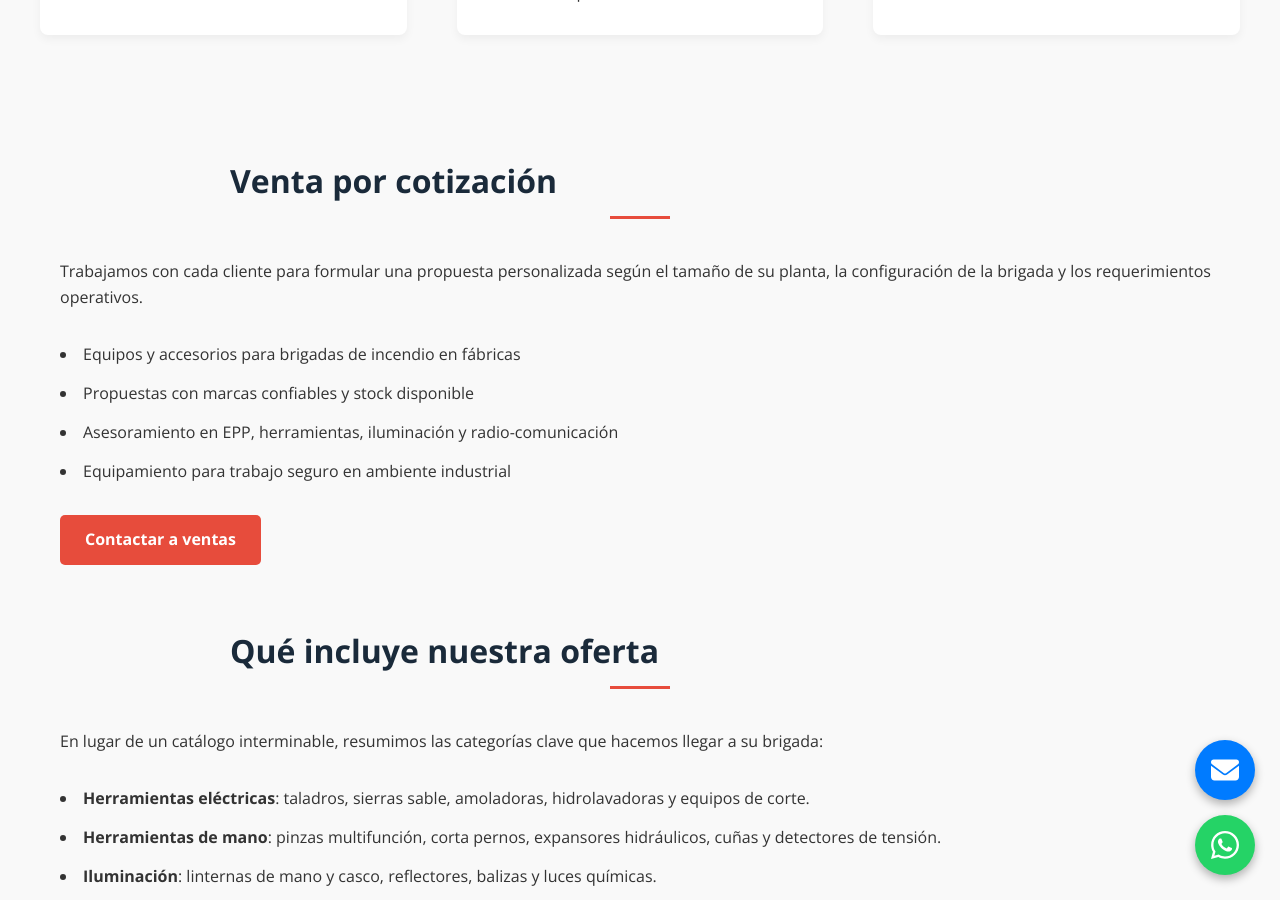
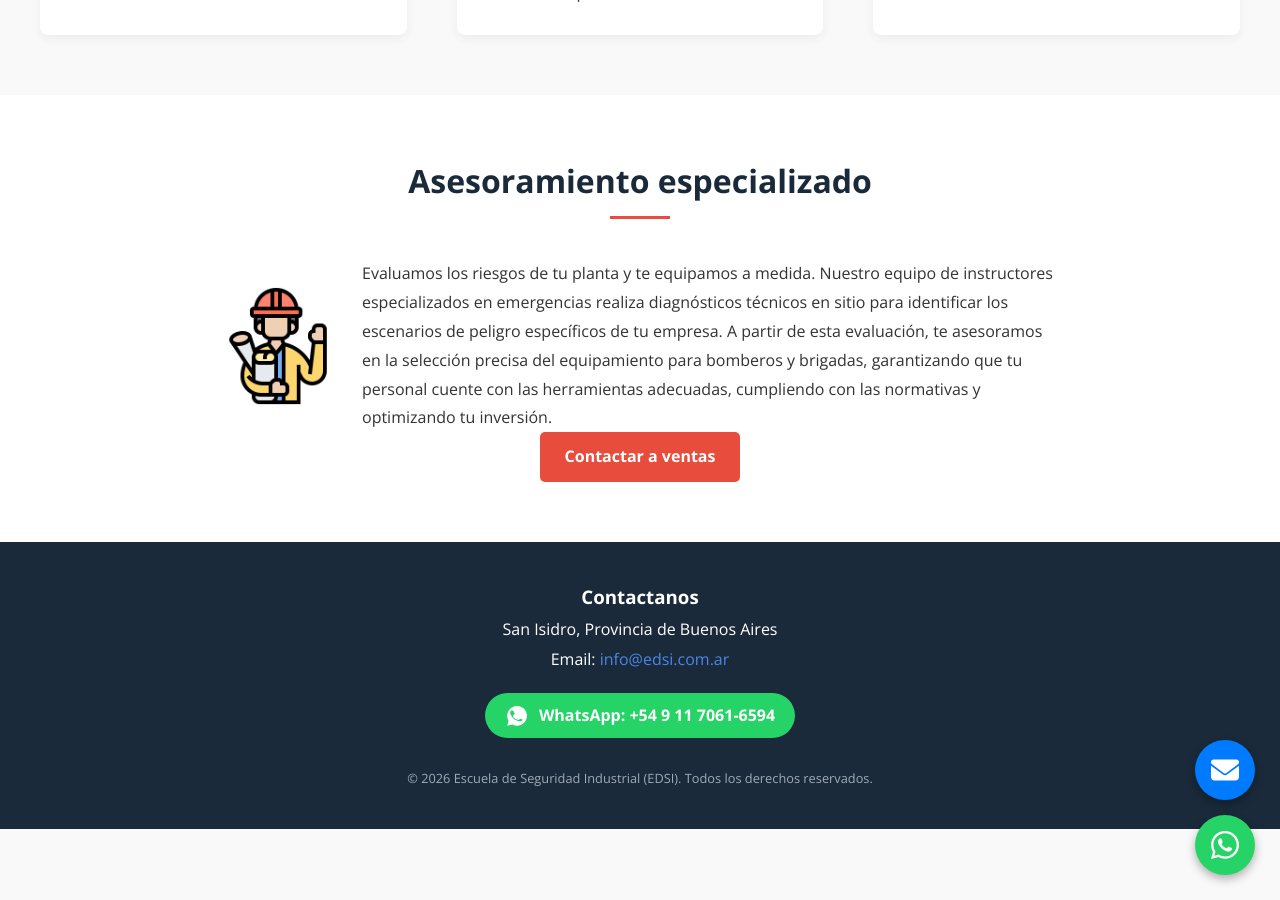
Before and after one commit to martov1/EDSI-nuevo-sitio, a Jekyll site: the page built from Equipamiento/Equipamiento-de-incendio.html, in a window 1280 px wide and 900 px high, scrolled down 1196 px. Built offline with Jekyll 4.4.1, drawn with Linux system fonts in a browser that asks for light colours; some of the changed text lies outside the part shown.

```diff
--- a/Equipamiento/Equipamiento-de-incendio.html
+++ b/Equipamiento/Equipamiento-de-incendio.html
@@ -75,74 +75,41 @@
   </div>
 </section>
 
-<section
-  id="cotizacion"
-  class="container"
-  style="padding: 60px 0; background-color: #f9f9f9"
->
-  <div class="container">
-    <h2 class="section-title">Venta por cotización</h2>
-    <p>
-      Trabajamos con cada cliente para formular una propuesta personalizada
-      según el tamaño de su planta, la configuración de la brigada y los
-      requerimientos operativos.
-    </p>
-    <ul class="feature-list">
-      <li>Equipos y accesorios para brigadas de incendio en fábricas</li>
-      <li>Propuestas con marcas confiables y stock disponible</li>
-      <li>
-        Asesoramiento en EPP, herramientas, iluminación y radio-comunicación
-      </li>
-      <li>Equipamiento para trabajo seguro en ambiente industrial</li>
-    </ul>
-    <a href="{{ site.baseurl }}/index#contacto" class="btn-primary"
-      >Contactar a ventas</a
+<section class="quienes-somos" style="padding: 60px 0">
+  <div class="container" style="text-align: center">
+    <h2 class="section-title" style="text-align: center">
+      Asesoramiento especializado
+    </h2>
+    <div
+      style="
+        display: flex;
+        align-items: center;
+        justify-content: center;
+        gap: 24px;
+        flex-wrap: wrap;
+        margin-top: 24px;
+        text-align: left;
+      "
     >
+      <img
+        src="/assets/experto.png"
+        alt="Icono de experto"
+        style="width: 120px; height: 120px; object-fit: contain; flex-shrink: 0"
+      />
+      <p style="max-width: 700px; margin: 0; line-height: 1.8">
+        Evaluamos los riesgos de tu planta y te equipamos a medida. Nuestro
+        equipo de instructores especializados en emergencias realiza
+        diagnósticos técnicos en sitio para identificar los escenarios de
+        peligro específicos de tu empresa. A partir de esta evaluación, te
+        asesoramos en la selección precisa del equipamiento para bomberos y
+        brigadas, garantizando que tu personal cuente con las herramientas
+        adecuadas, cumpliendo con las normativas y optimizando tu inversión.
+      </p>
+    </div>
+    <div>
+      <a href="{{ site.baseurl }}/index#contacto" class="btn-primary"
+        >Contactar a ventas</a
+      >
+    </div>
   </div>
 </section>
-
-<section class="container">
-  <h2 class="section-title">Qué incluye nuestra oferta</h2>
-  <p>
-    En lugar de un catálogo interminable, resumimos las categorías clave que
-    hacemos llegar a su brigada:
-  </p>
-  <ul class="feature-list">
-    <li>
-      <strong>Herramientas eléctricas</strong>: taladros, sierras sable,
-      amoladoras, hidrolavadoras y equipos de corte.
-    </li>
-    <li>
-      <strong>Herramientas de mano</strong>: pinzas multifunción, corta pernos,
-      expansores hidráulicos, cuñas y detectores de tensión.
-    </li>
-    <li>
-      <strong>Iluminación</strong>: linternas de mano y casco, reflectores,
-      balizas y luces químicas.
-    </li>
-    <li>
-      <strong>Comunicaciones</strong>: handys bibanda, fundas estancas,
-      cargadores y baterías.
-    </li>
-    <li>
-      <strong>EPP y cascos</strong>: guantes, chalecos refractarios, cascos
-      estructurales, calzado de protección y capuchas.
-    </li>
-  </ul>
-  <p>
-    También gestionamos propuestas para accesorios, reposición y kits básicos de
-    brigada según su industria.
-  </p>
-</section>
-
-<section class="quienes-somos" style="padding: 60px 0">
-  <div class="container">
-    <h2 class="section-title">Asesoramiento especializado</h2>
-    <p style="max-width: 800px; margin: 0 auto; text-align: center">
-      Nuestro equipo combina experiencia en seguridad industrial y suministro de
-      brigadas para ofrecer soluciones que funcionan en fábricas. No vendemos
-      solo productos: coordinamos cotizaciones con foco en seguridad,
-      operatividad y costos reales.
-    </p>
-  </div>
-</section>
```
Also changed, not shown: assets/experto.png (added).
